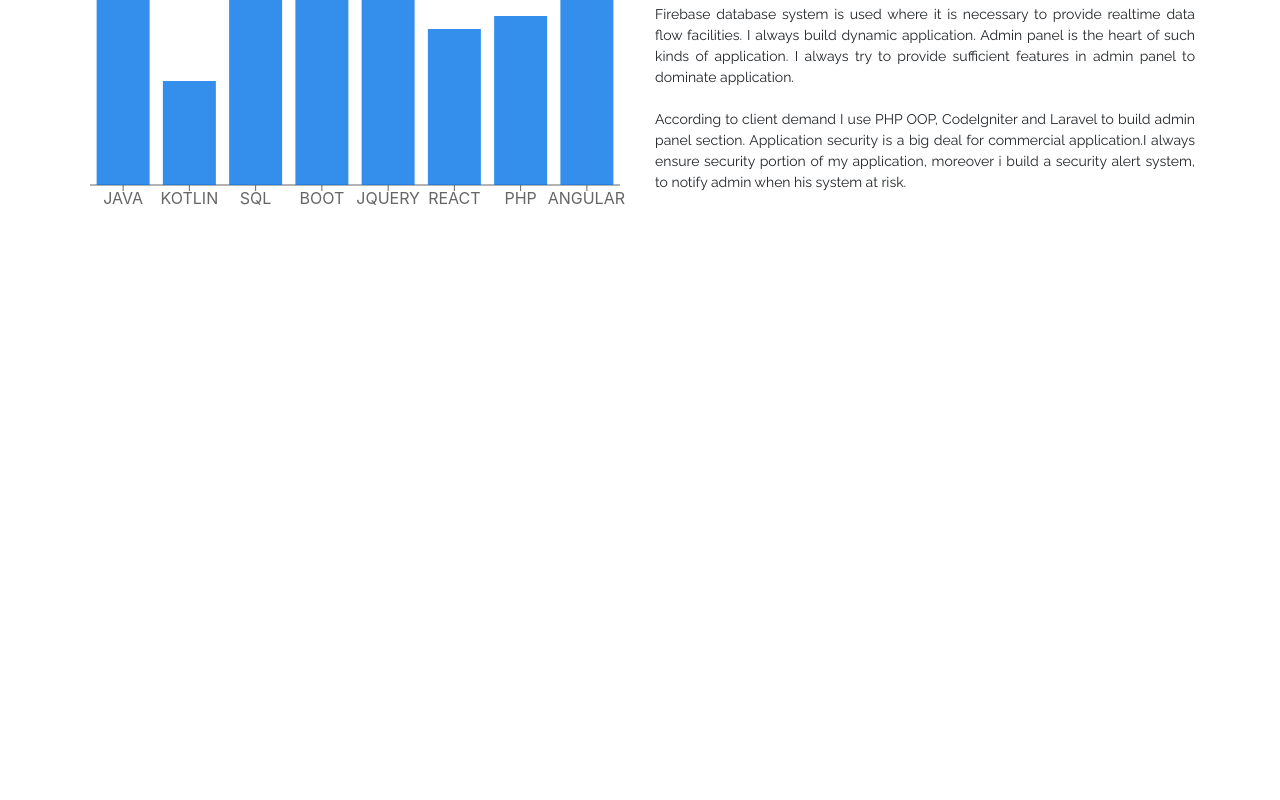
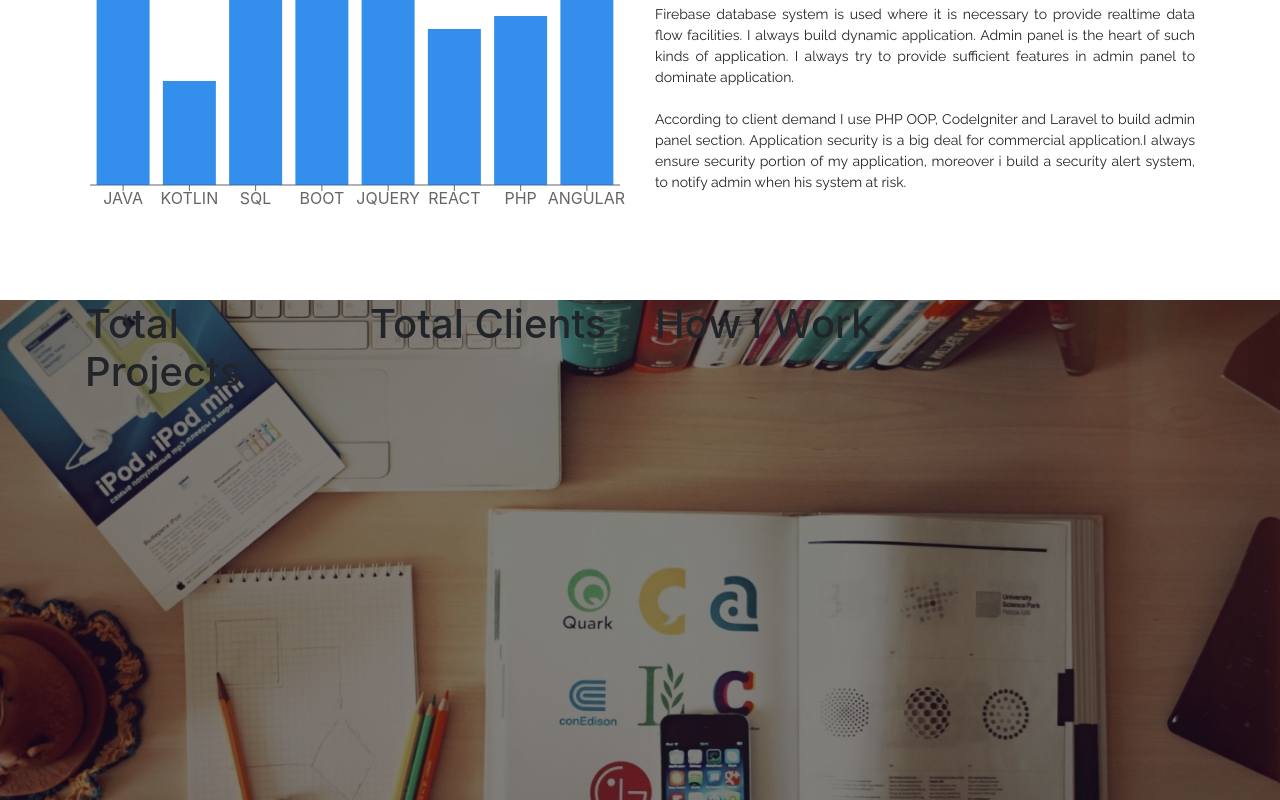
Before and after one commit to A-Khalek/ReactjsProject, a React (Create React App) app: page / in a window 1280 px wide. Shown: the part 1332-2132 px from the top of the page. Before the commit the page ends 1552 px from the top, so only its background shows below. Built offline with nearby package versions, Linux system fonts and the light colour scheme.

Commit message:
Add Summary Component
add paralux banner and paralux banner overlay in container section

```diff
--- a/src/App.js
+++ b/src/App.js
@@ -3,6 +3,7 @@ import TopBanner from "./component/topBanner/TopBanner";
 import Services from "./component/services/Services";
 import TopNavigation from "./component/topNavigation/TopNavigation";
 import Analysis from "./component/Analysis/Analysis";
+import Summary from "./component/Summary/Summary";
 
 
 function App() {
@@ -12,6 +13,7 @@ function App() {
       <TopBanner/>
       <Services/>
       <Analysis/>
+      <Summary/>
     </div>
   );
 }
--- a/src/asset/css/custom.css
+++ b/src/asset/css/custom.css
@@ -11,7 +11,6 @@
     min-height: 500px;
     width: 100%;
     background: rgba(0,0,0,0.5);
-
 }
 .topContent{
     margin-top: 10rem;
@@ -107,5 +106,21 @@
     font-family: 'Raleway', sans-serif;
     font-size: 14px;
     font-weight: 400;
-
 }
+.summaryBanner{
+    background-image: url("../image/banner.jpg");
+    min-height: 500px;
+    background-attachment:fixed;
+    background-repeat: no-repeat;
+    background-size: cover;
+    background-position:center;
+}
+.summaryBannerOverlay{
+    position: absolute;
+    min-height: 500px;
+    width: 100%;
+    background: rgba(0,0,0,0.5);
+}
+.summary{
+    margin-top: 5rem;
+}
--- /dev/null
+++ b/src/component/Summary/Summary.js
@@ -0,0 +1,30 @@
+import React, {Component, Fragment} from 'react';
+import {Col, Container, Row} from "react-bootstrap";
+
+class Summary extends Component {
+    render() {
+        return (
+            <Fragment>
+                <Container fluid={true} className="summaryBanner summary p-0">
+                    <div className="summaryBannerOverlay">
+                        <Container>
+                            <Row>
+                                <Col lg={3} md={6} sm={6}>
+                                    <h1>Total Projects</h1>
+                                </Col>
+                                <Col lg={3} md={6} sm={6}>
+                                    <h1>Total Clients</h1>
+                                </Col>
+                                <Col lg={6} md={12} sm={12}>
+                                    <h1>How i Work</h1>
+                                </Col>
+                            </Row>
+                        </Container>
+                    </div>
+                </Container>
+            </Fragment>
+        );
+    }
+}
+
+export default Summary;
```
